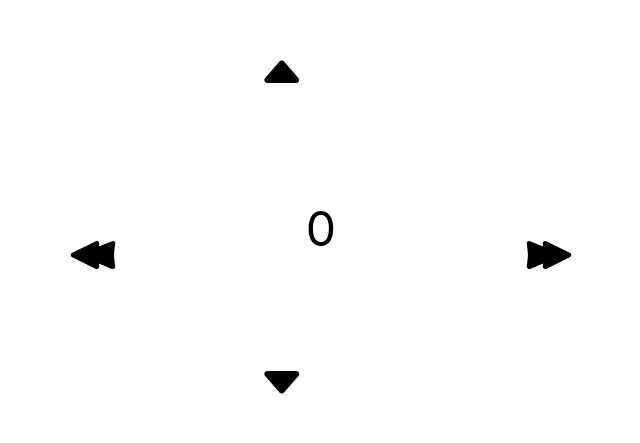
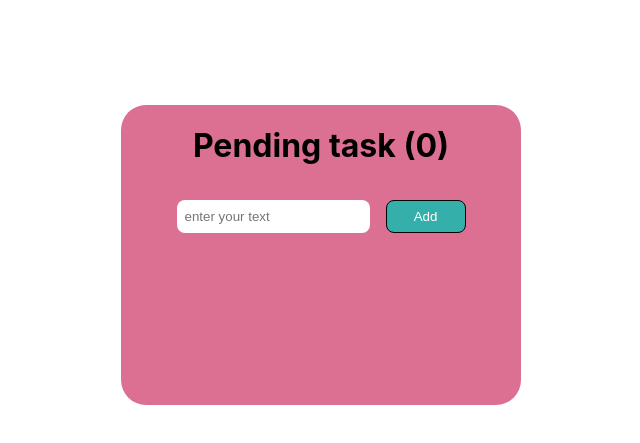
Before and after one commit to 01subhashree/React-Project, a React (Create React App) app: page / in a window 1280 px wide. Shown: the part 145-588 px from the top of the page, without its empty margins (319-959 px from the left). Built offline with nearby package versions, Linux system fonts and the light colour scheme.

Commit message:
todo List

```diff
--- a/src/App.js
+++ b/src/App.js
@@ -1,10 +1,10 @@
 import "./App.css";
-import Counter from "./components/Counter";
+import Todos from "./components/Todos";
 
 function App() {
   return (
     <div className="App">
-      <Counter />
+      <Todos />
     </div>
   );
 }
--- a/src/components/Counter.js
+++ /dev/null
@@ -1,31 +0,0 @@
-import { useState } from "react";
-import { GiFastBackwardButton, GiFastForwardButton } from "react-icons/gi";
-import { BsFillCaretUpFill, BsFillCaretDownFill } from "react-icons/bs";
-import style from "./Counter.module.css";
-
-export default function Counter() {
-  const [count, setCount] = useState(0);
-  return (
-    <div className={style.mainDiv}>
-      <BsFillCaretUpFill
-        onClick={() => setCount(count + 1)}
-        className={style.icons1}
-      />
-      {/* <span className={style.Div}> */}
-      <GiFastBackwardButton
-        onClick={() => setCount(count - 10)}
-        className={style.icons2}
-      />
-      <p className={style.para}>{count}</p>
-      <GiFastForwardButton
-        onClick={() => setCount(count + 10)}
-        className={style.icons3}
-      />
-      {/* </span> */}
-      <BsFillCaretDownFill
-        onClick={() => setCount(count - 1)}
-        className={style.icons4}
-      />
-    </div>
-  );
-}
--- a/src/components/Counter.module.css
+++ /dev/null
@@ -1,41 +0,0 @@
-.mainDiv {
-    /* display: flex;
-    flex-direction: column;
-    justify-content: space-around; */
-    display: grid;
-    grid-template-rows: repeat(3,0.5fr);
-    grid-template-columns: repeat(3,1fr);
-}
-.icons1{
-    grid-column: 2;
-    font-size: 3rem;
-    text-align: center;
-    padding-left: 11vw;
-}
-.icons2{
-    grid-row: 2;
-    grid-column: 1;
-    font-size: 3rem;
-    padding: 10vh 0 10vh 45vh;
-
-}
-.para{
-    grid-row: 2;
-    grid-column: 2;
-    font-size: 3rem;
-    text-align: center;
-}
-.icons3{
-    grid-row: 2;
-    grid-column: 3;
-    font-size: 3rem;
-    text-align: center;
-    padding: 10vh 0;
-
-}
-.icons4{
-    grid-row: 3;
-    grid-column: 2;
-    font-size: 3rem;
-    padding-left: 11vw;
-}
--- /dev/null
+++ b/src/components/TodoList.js
@@ -0,0 +1,18 @@
+import React from "react";
+import style from "./Todos.module.css";
+
+export default function TodoList({ todo, addTodos, deleteTodos }) {
+  return (
+    <div>
+      {todo.status ? <s>{todo.title}</s> : <> {todo.title}</>}
+      <span>
+        <button className={style.btn1} onClick={addTodos}>
+          Complete
+        </button>
+        <button className={style.btn2} onClick={deleteTodos}>
+          Delete
+        </button>
+      </span>
+    </div>
+  );
+}
--- /dev/null
+++ b/src/components/Todos.js
@@ -0,0 +1,59 @@
+import React, { useState } from "react";
+import style from "./Todos.module.css";
+import TodoList from "./TodoList";
+
+const Todos = () => {
+  const [data, setData] = useState("");
+  const [todos, setTodos] = useState([]);
+
+  const clickHandler = () => {
+    if (data !== "") {
+      setTodos([...todos, { title: data, status: false }]);
+      setData("");
+      console.log(todos);
+    }
+  };
+  const CompleteTodos = (index) => {
+    setTodos(
+      todos.map((todo, i) =>
+        i === index ? { ...todo, status: !todo.status } : todo
+      )
+    );
+    console.log(todos);
+  };
+  const deleteTodos = (index) => {
+    setTodos(todos.filter((ele, id) => id !== index));
+    console.log(todos);
+  };
+  const count = todos.filter((elem) => !elem.status).length;
+
+  return (
+    <div className={style.wrapper}>
+      <h1>Pending task ({count})</h1>
+      <div className={style.container}>
+        {todos.map((todo, index) => {
+          return (
+            <div className={style.box} key={index}>
+              <TodoList
+                todo={todo}
+                deleteTodos={() => deleteTodos(index)}
+                addTodos={() => CompleteTodos(index)}
+              />
+            </div>
+          );
+        })}
+      </div>
+      <div className={style.inputBox}>
+        <input
+          placeholder="enter your text"
+          value={data}
+          onChange={(e) => setData(e.target.value)}
+        />
+        <button className={style.btn} onClick={clickHandler}>
+          Add
+        </button>
+      </div>
+    </div>
+  );
+};
+export default Todos;
--- /dev/null
+++ b/src/components/Todos.module.css
@@ -0,0 +1,58 @@
+.wrapper {
+    background-color: palevioletred;
+    width: 400px;
+    height: 300px;
+    border-radius: 25px;
+    align-items: center;
+    display: flex;
+    flex-direction: column;
+    margin-left: auto;
+    margin-right: auto;
+    overflow: scroll;
+}
+::-webkit-scrollbar{
+    display: none;
+}
+
+.btn1 {
+    background-color: salmon;
+    border: 2px solid black;
+    border-radius: 6px;
+    margin-left: 10px;
+    margin-right: 8px;
+    font-size: 17px;
+    color: white;
+
+}
+
+.inputBox {
+    margin-top: 13px;
+    display: flex;
+    gap: 1rem;
+}
+.inputBox input{
+    padding: 0.5rem;
+    border-radius: 0.5rem;
+    border: none;
+}
+
+.btn2 {
+    background-color: rgb(36, 199, 158);
+    border: 2px solid black;
+    border-radius: 6px;
+    font-size: 15px;
+    color: wheat;
+}
+.container{
+    display: flex;
+    flex-direction: column;
+    gap: 1rem;
+}
+.btn{
+    padding: 0.5rem;
+    width: 5rem;
+    border-radius: 0.5rem;
+    color: white;
+    background-color: #34afa9;
+    border: 1px solid black;
+}
```
